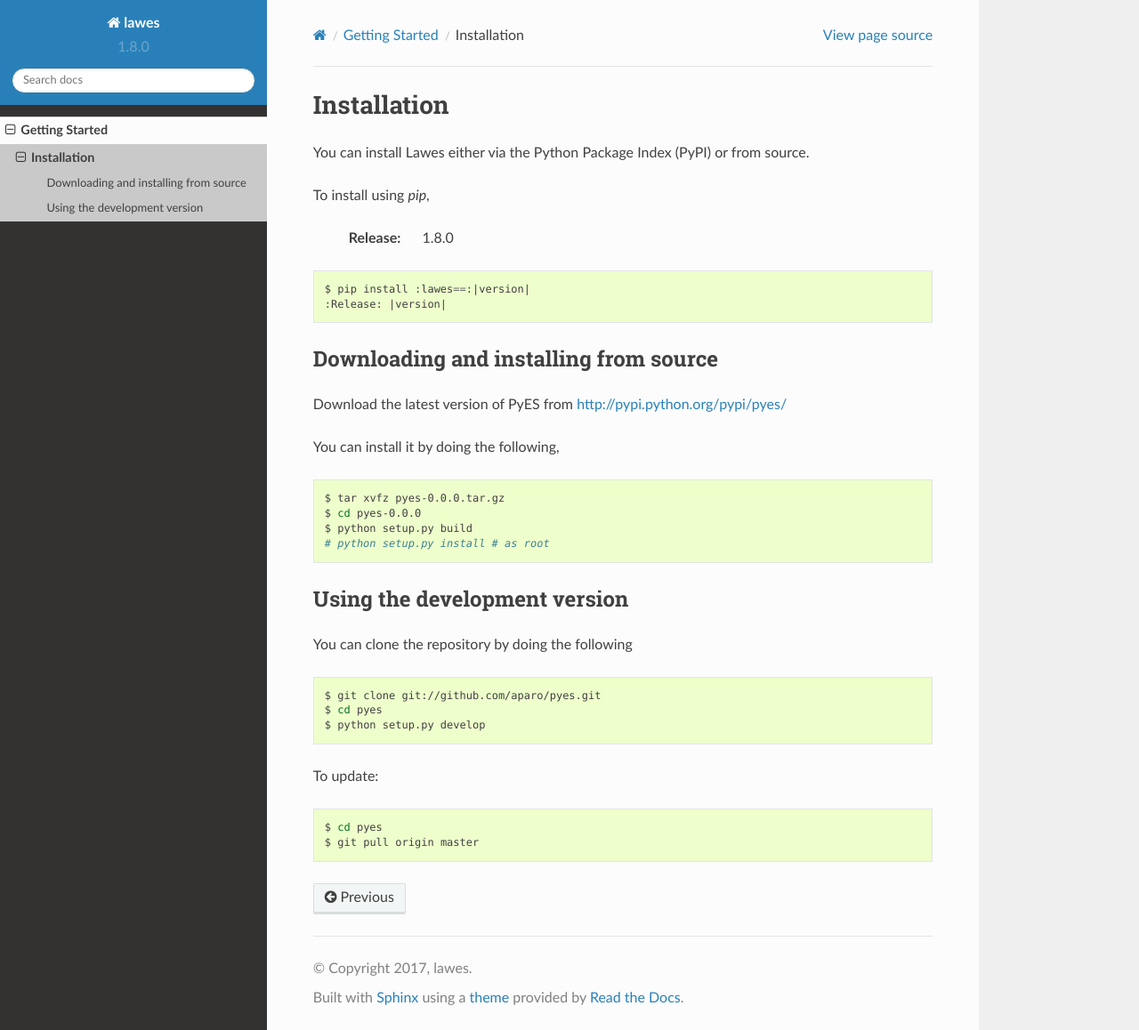
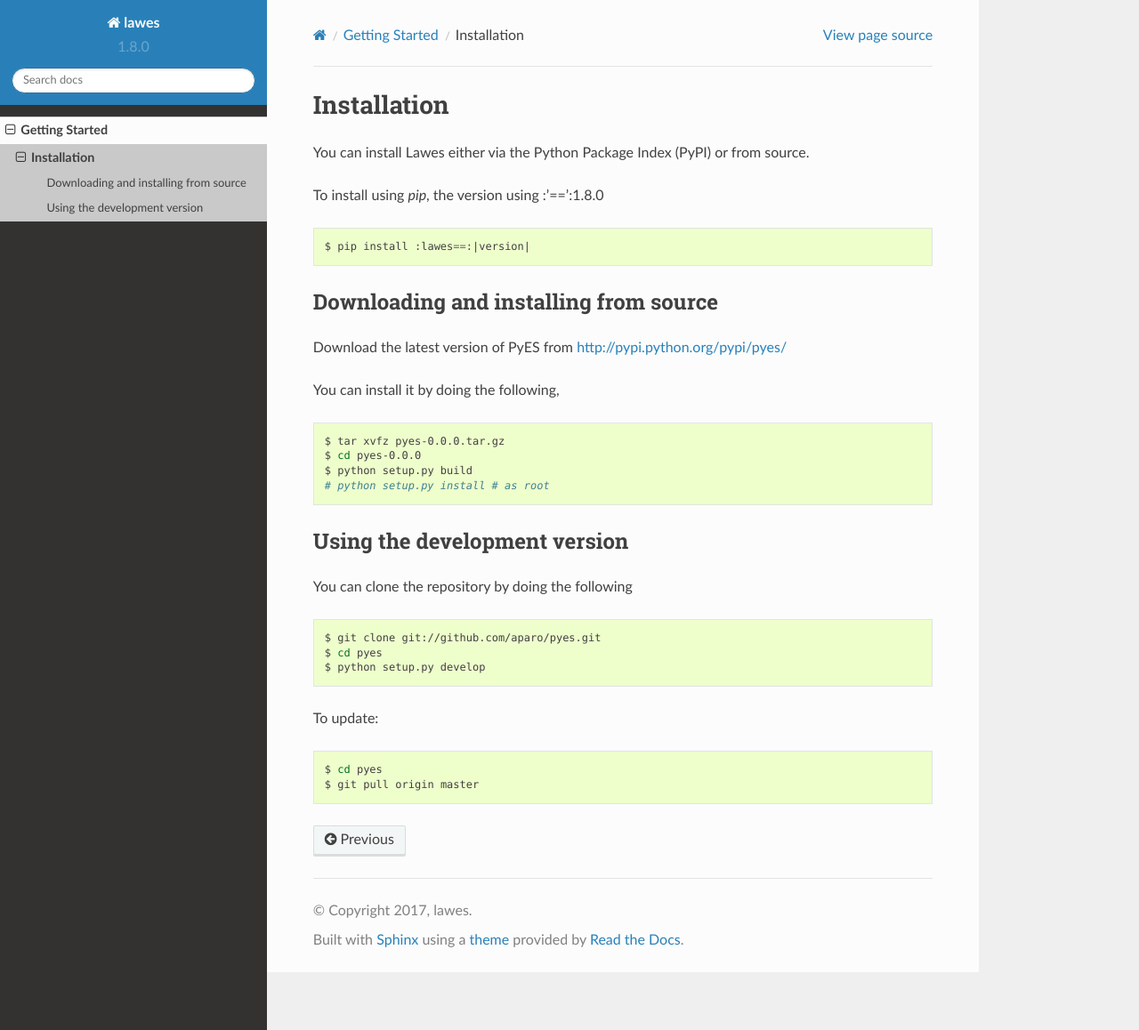
Before and after one commit to MrLawes/Lawes, a Sphinx documentation site: the page built from docs/manual/installation.rst, in a window 1280 px wide and 1158 px high. Shown: the whole window at 89% size. Built offline with Sphinx 7.4.7 and the Read the Docs theme 2.0.0, drawn with Linux system fonts in a browser that asks for light colours; pages that are not in the unit, such as notebooks, are missing from menus.

Commit message:
Update installation.rst

```diff
--- a/docs/manual/installation.rst
+++ b/docs/manual/installation.rst
@@ -6,14 +6,11 @@ Installation
 You can install Lawes either via the Python Package Index (PyPI)
 or from source.
 
-To install using `pip`,
-
-   :Release: |version|
+To install using `pip`, the version using :'==':|version|
 
 .. code-block:: sh
 
     $ pip install :lawes==:|version|
-    :Release: |version|
 
 .. _installing-from-source:
 
```
